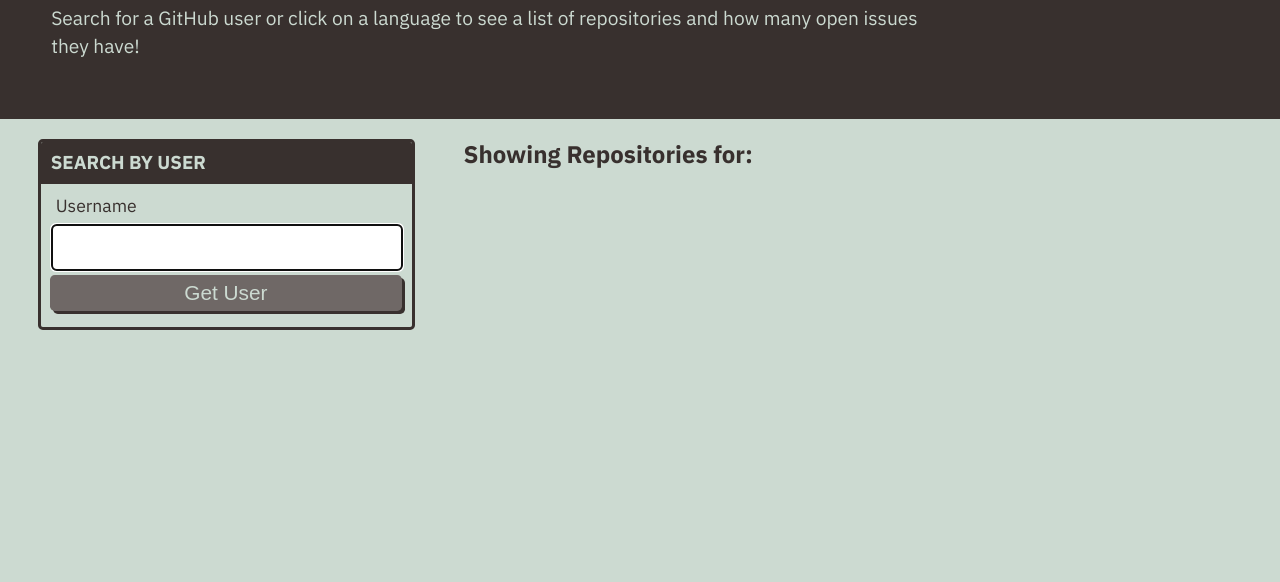
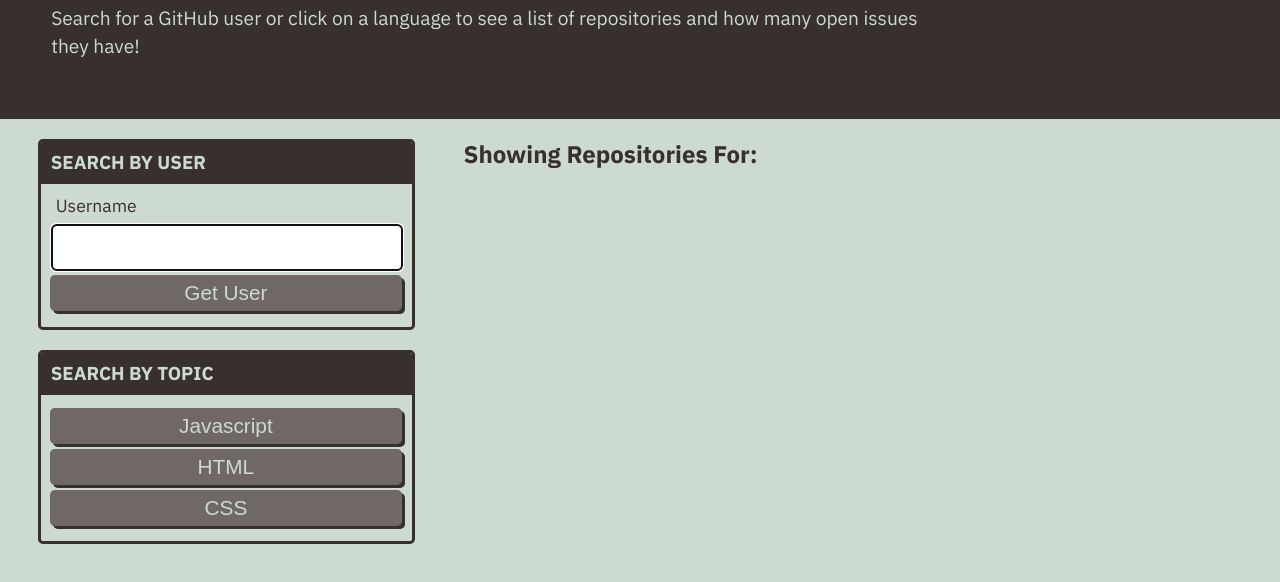
Before and after one commit to KeeveRW11/git-it-done, a plain HTML site: page index.html in a window 1280 px wide. Shown: the part 114-696 px from the top of the page. Drawn offline with Linux system fonts and the light colour scheme.

Commit message:
last commit

```diff
--- a/index.html
+++ b/index.html
@@ -30,18 +30,27 @@
           <button type="submit" class="btn">Get User</button>
         </form>
       </div>
+
+      <div class="card">
+         <h3 class="card-header text-uppercase">Search By Topic</h3>
+         <div id="language-buttons" class="card-body">
+            <button type="submit" data-language="javascript" class="btn">Javascript</button>
+            <button type="submit" data-language="html" class="btn">HTML</button>
+            <button type="submit" data-language="css" class="btn">CSS</button>
+         </div>
+      </div>
     </div>
 
     <div class="col-12 col-md-8">
-      <h2 class="subtitle">Showing Repositories for: <span id="repo-search-term"></span></h2>
+      <h2 class="subtitle">Showing Repositories For: <span id="repo-search-term"></span></h2>
       <div id="repos-container" class="list-group">
 
       </div>
-    </div>
+   </div>
+ </main>
 
-  </main>
-  <script src="./assets/js/homepage.js"></script>
 
+ <script src="./assets/js/homepage.js"></script>
 </body>
 
 </html>
```
Also changed, not shown: single-repo.html (+8 -0 lines).
